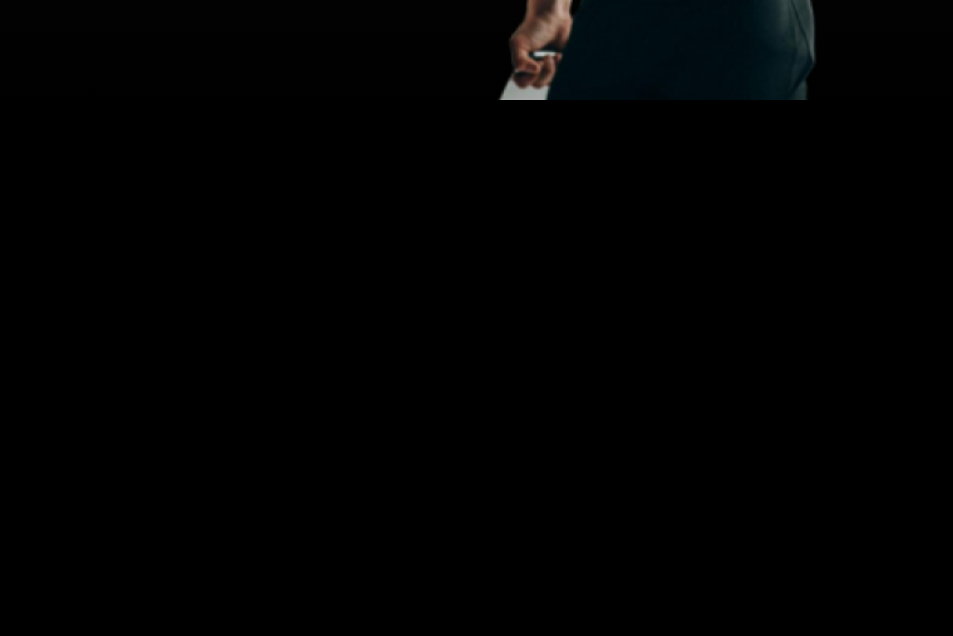
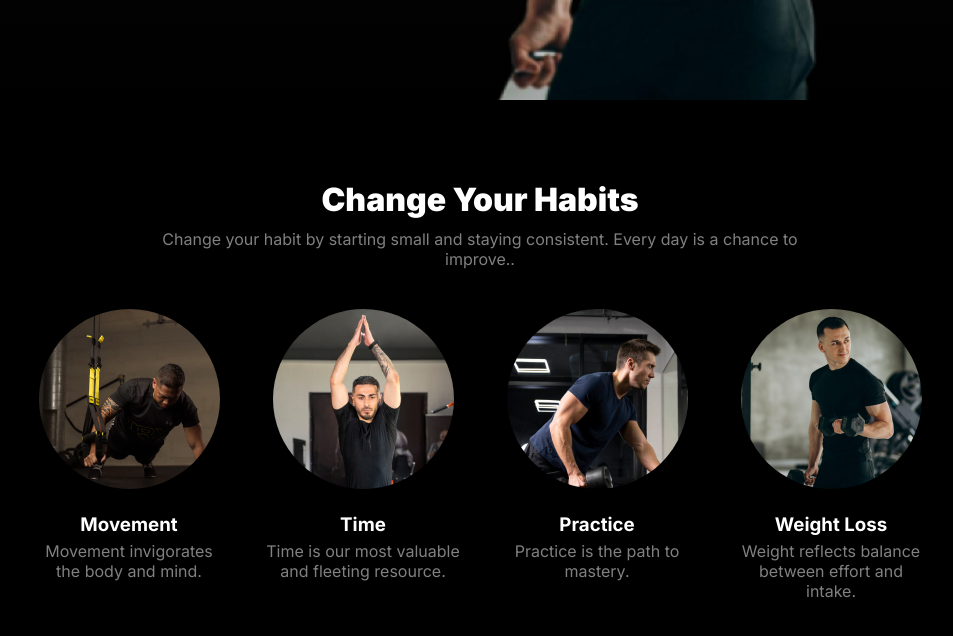
Before and after one commit to sochin-bhattacharjee/Body-Fitness, a plain HTML site: page index.html in a window 1280 px wide. Shown: the part 692-1328 px from the top of the page, without its empty margins (160-1113 px from the left). Before the commit the page ends 800 px from the top, so only its background shows below. Drawn offline with Linux system fonts and the light colour scheme.

Commit message:
change your habits section

```diff
--- a/index.html
+++ b/index.html
@@ -54,6 +54,37 @@
         </section>
         <!-- Get body banner section end -->
     </header>
+    <main>
+        <!-- change your habits section start -->
+        <section class="change-your-habit-section">
+            <h1 class="change-your-habit-section-header">Change Your Habits</h1>
+            <p class="description change-your-habit-section-description">Change your habit by starting small and staying
+                consistent. Every day is a chance to improve..</p>
+            <div class="change-your-habit-card-container">
+                <div class="change-your-habit-cards">
+                    <img src="./images/image 3.png" alt="">
+                    <h3 class="change-your-habit-cards-header">Movement</h3>
+                    <p class="description">Movement invigorates the body and mind.</p>
+                </div>
+                <div class="change-your-habit-cards">
+                    <img src="./images/image 2.png" alt="">
+                    <h3 class="change-your-habit-cards-header">Time</h3>
+                    <p class="description">Time is our most valuable and fleeting resource.</p>
+                </div>
+                <div class="change-your-habit-cards">
+                    <img src="./images/image 4.png" alt="">
+                    <h3 class="change-your-habit-cards-header">Practice</h3>
+                    <p class="description">Practice is the path to mastery.</p>
+                </div>
+                <div class="change-your-habit-cards">
+                    <img src="./images/image 5.png" alt="">
+                    <h3 class="change-your-habit-cards-header">Weight Loss</h3>
+                    <p class="description">Weight reflects balance between effort and intake.</p>
+                </div>
+            </div>
+        </section>
+        <!-- change your habits section end-->
+        </main>
 </body>
 
 </html>
--- a/style.css
+++ b/style.css
@@ -188,6 +188,54 @@
 
 /* Get body banner section end */
 
+
+/* Change your habits section start */
+.change-your-habit-section {
+    color: white;
+}
+
+.change-your-habit-section-header {
+    text-align: center;
+    margin-top: 80px;
+    margin-bottom: 10px;
+    font-size: xx-large;
+    font-weight: 900;
+}
+
+.change-your-habit-section-description {
+    width: 50%;
+    text-align: center;
+    margin: 0 auto;
+    margin-bottom: 40px;
+}
+
+.change-your-habit-card-container {
+
+    width: 70%;
+    margin: 0 auto;
+    display: grid;
+    grid-template-columns: repeat(4, 1fr);
+    gap: 40px;
+    margin-bottom: 80px;
+}
+
+.change-your-habit-cards {
+    text-align: center;
+}
+
+.change-your-habit-cards>img {
+    border-radius: 100%;
+    object-fit: cover;
+    object-position: center;
+}
+
+.change-your-habit-cards-header {
+    margin-top: 20px;
+    margin-bottom: 5px;
+}
+
+/* Change your habits section end */
+
 /* responsive layout section start*/
 @media screen and (max-width:576px) {
 
@@ -275,4 +323,19 @@
 
     /* responsive banner section end*/
 
+    /*responsive change your habits start*/
+    .change-your-habit-section-header {
+        font-size: 22px;
+    }
+
+    .description {
+        width: 90%;
+        font-size: small;
+    }
+
+    .change-your-habit-card-container {
+        grid-template-columns: repeat(1, 1fr);
+    }
+
+    /*responsive change your habits end*/
 }
```
